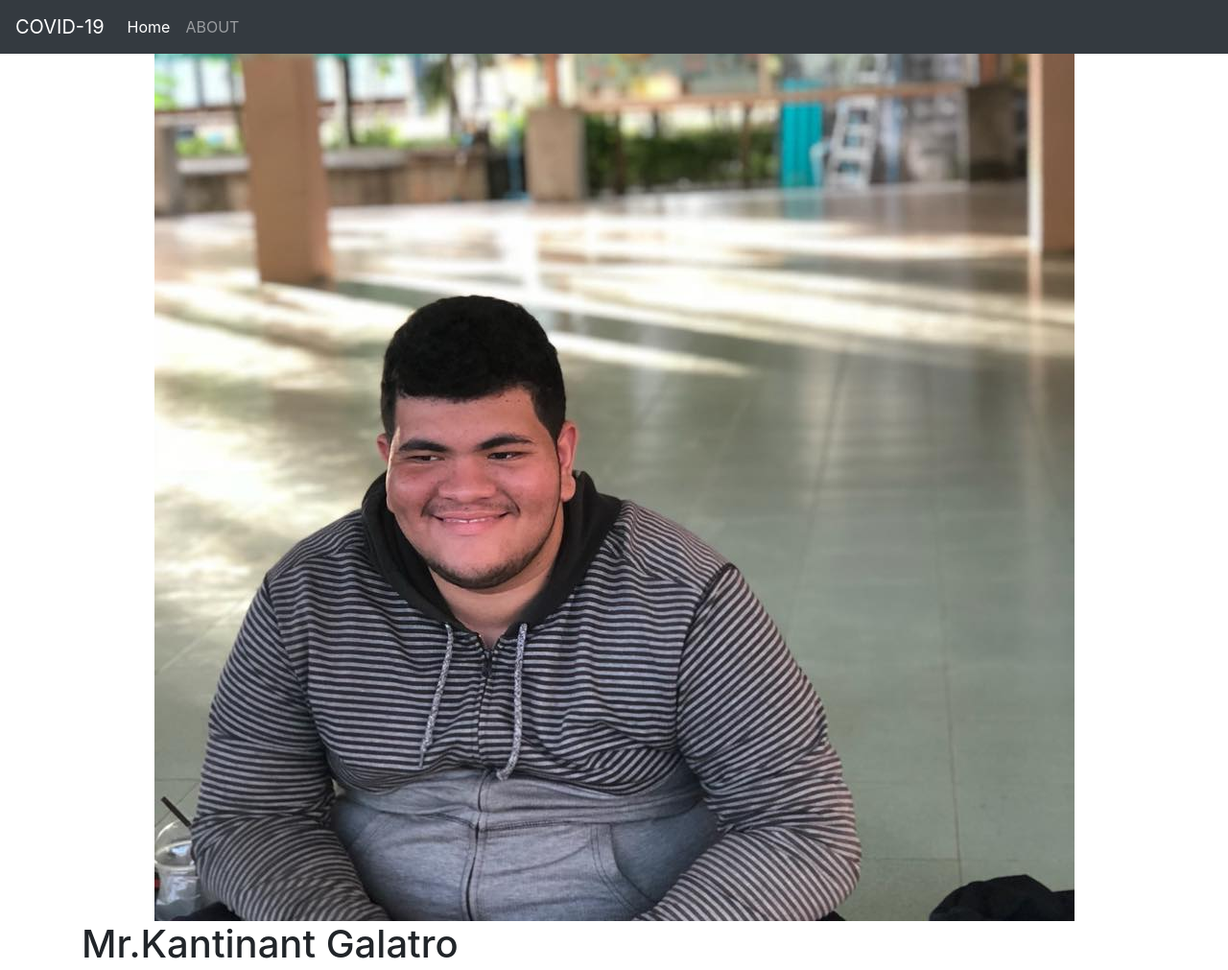
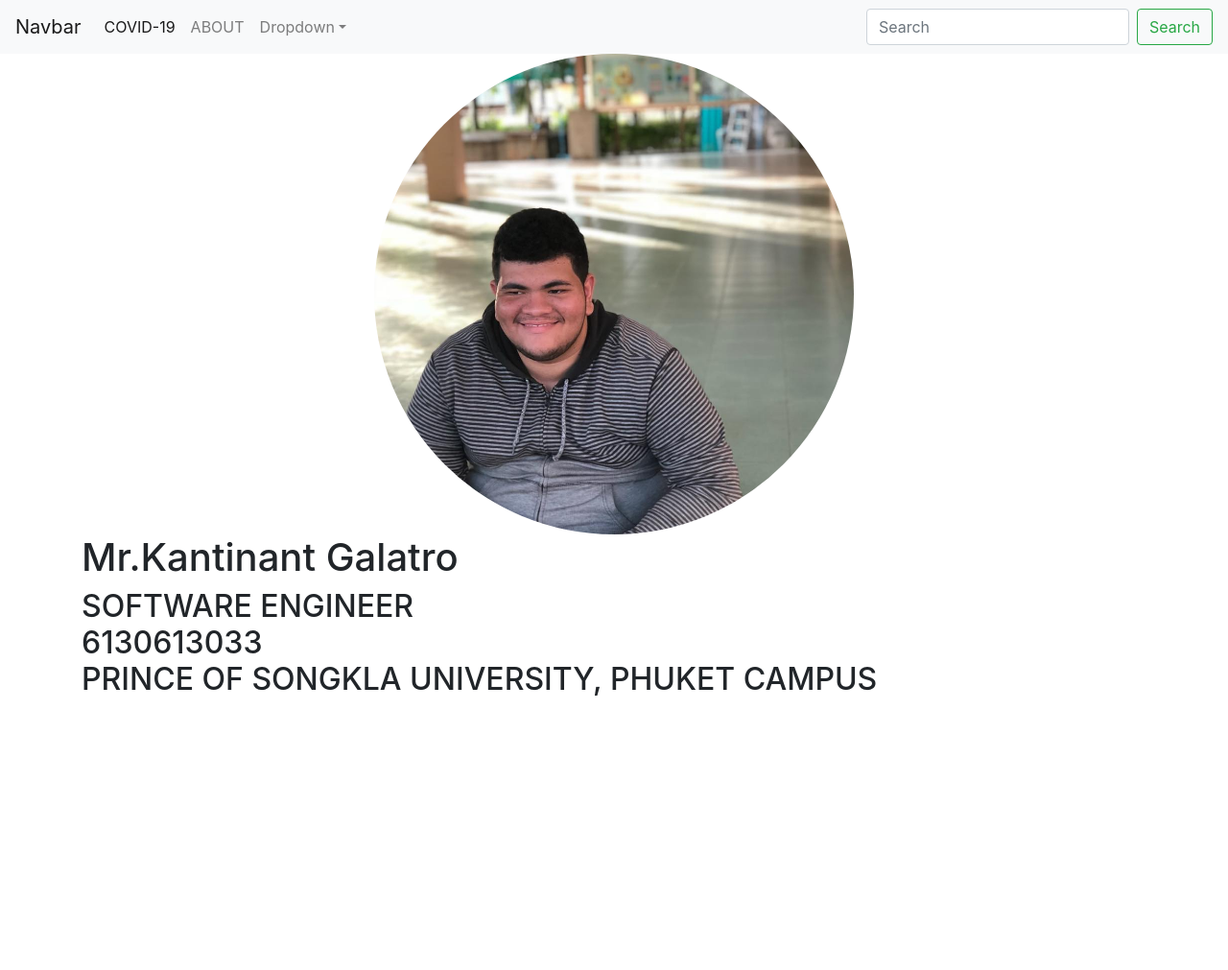
Before and after one commit to kantinant321/covid-19-project, a plain HTML site: page About.html in a window 1280 px wide. Shown: the top 1011 px of the page at 96% size. After the commit the page ends 800 px from the top, so only its background shows below. Drawn offline with nearby package versions, Linux system fonts and the light colour scheme.

Commit message:
Update About.html

```diff
--- a/About.html
+++ b/About.html
@@ -12,28 +12,39 @@
   </head>
   <body>
 
-    <nav class="navbar navbar-expand-md navbar-dark bg-dark fixed-top">
-      <a class="navbar-brand" href="#">COVID-19</a>
-      <button class="navbar-toggler" type="button" data-toggle="collapse" data-target="#navbarsExampleDefault" aria-controls="navbarsExampleDefault" aria-expanded="false" aria-label="Toggle navigation">
+    <nav class="navbar navbar-expand-sm navbar-light bg-light">
+      <a class="navbar-brand" href="#">Navbar</a>
+      <button class="navbar-toggler d-lg-none" type="button" data-toggle="collapse" data-target="#collapsibleNavId" aria-controls="collapsibleNavId"
+          aria-expanded="false" aria-label="Toggle navigation">
         <span class="navbar-toggler-icon"></span>
       </button>
-
-      <div class="collapse navbar-collapse" id="navbarsExampleDefault">
-        <ul class="navbar-nav mr-auto">
+      <div class="collapse navbar-collapse" id="collapsibleNavId">
+        <ul class="navbar-nav mr-auto mt-2 mt-lg-0">
           <li class="nav-item active">
-            <a class="nav-link" href="#">Home <span class="sr-only">(current)</span></a>
+            <a class="nav-link" href="#">COVID-19 <span class="sr-only">(current)</span></a>
           </li>
           <li class="nav-item">
             <a class="nav-link" href="#">ABOUT</a>
           </li>
+          <li class="nav-item dropdown">
+            <a class="nav-link dropdown-toggle" href="#" id="dropdownId" data-toggle="dropdown" aria-haspopup="true" aria-expanded="false">Dropdown</a>
+            <div class="dropdown-menu" aria-labelledby="dropdownId">
+              <a class="dropdown-item" href="#">Action 1</a>
+              <a class="dropdown-item" href="#">Action 2</a>
+            </div>
+          </li>
         </ul>
+        <form class="form-inline my-2 my-lg-0">
+          <input class="form-control mr-sm-2" type="text" placeholder="Search">
+          <button class="btn btn-outline-success my-2 my-sm-0" type="submit">Search</button>
+        </form>
       </div>
     </nav>
 
 
     <div class="container">
       <div class="text-center">
-        <img src="img/1.jpg" class="IMG" alt="">
+        <img src="img/1.jpg" alt="" class="rounded-circle" width="500" hight="500">
       </div>
     <h1>Mr.Kantinant Galatro</h1>
     <h2> SOFTWARE ENGINEER <br> 6130613033 <br> PRINCE OF SONGKLA UNIVERSITY, PHUKET CAMPUS <br></h2>
```
